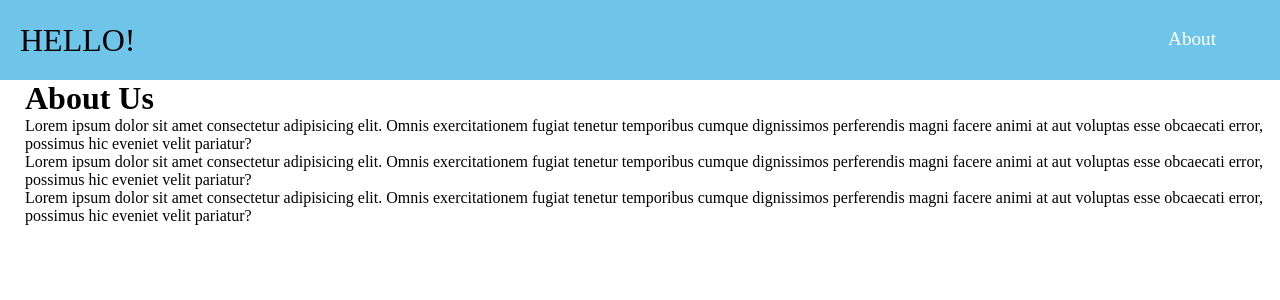
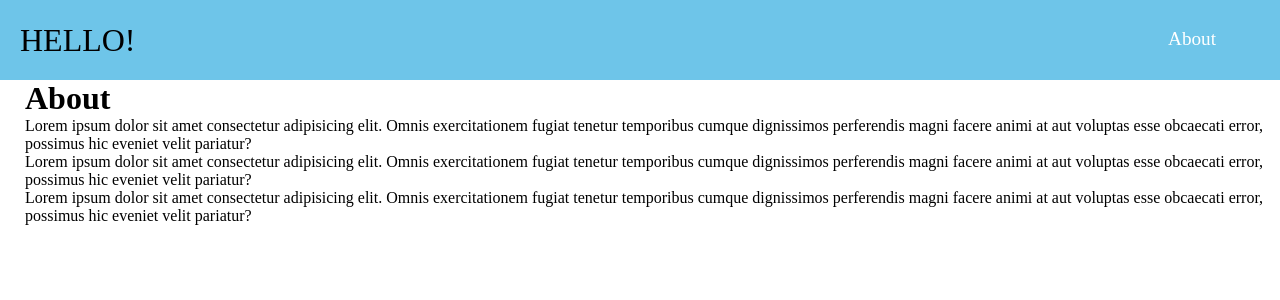
Before and after one commit to mohammadkamrulhasan/Hello-, a React (Create React App) app: page /about in a window 1280 px wide. Shown: the top 300 px of the page. Built offline with nearby package versions, Linux system fonts and the light colour scheme.

Commit message:
add about

```diff
--- a/src/components/About/About.js
+++ b/src/components/About/About.js
@@ -4,7 +4,7 @@ const About = () => {
     return (
         <div className="container">
         <div style={{paddingLeft: "25px"}}>
-            <h1>About Us</h1>
+            <h1>About</h1>
             <p className="lead">Lorem ipsum dolor sit amet consectetur adipisicing elit. Omnis exercitationem fugiat tenetur temporibus cumque dignissimos perferendis magni facere animi at aut voluptas esse obcaecati error, possimus hic eveniet velit pariatur?</p>
 
 
```
